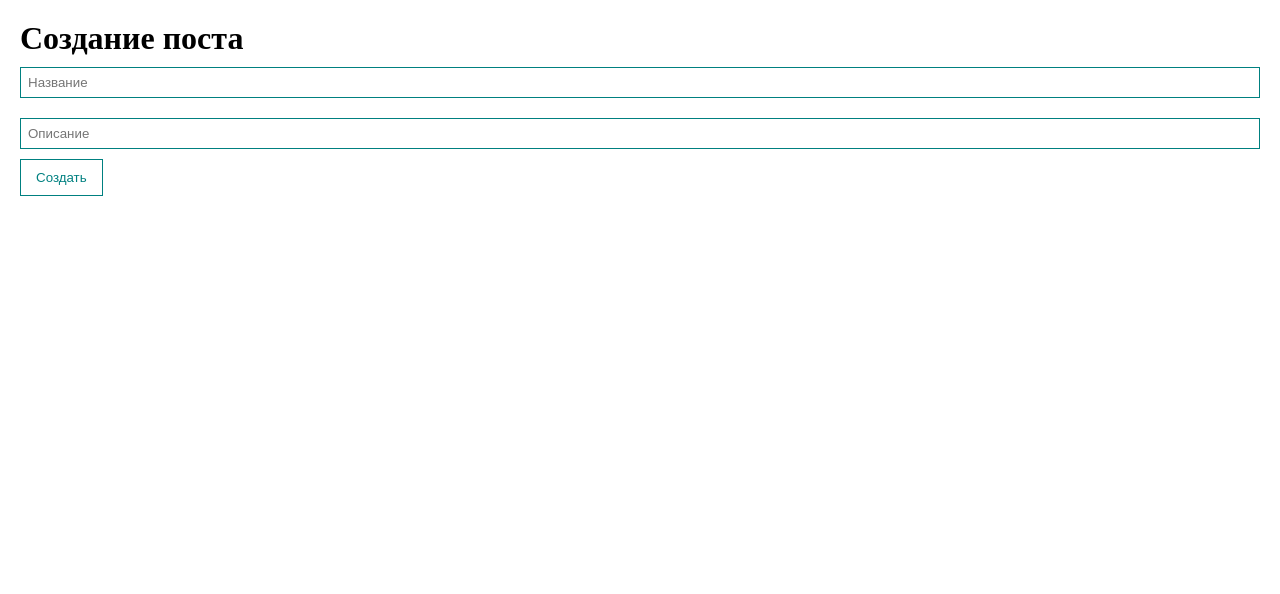
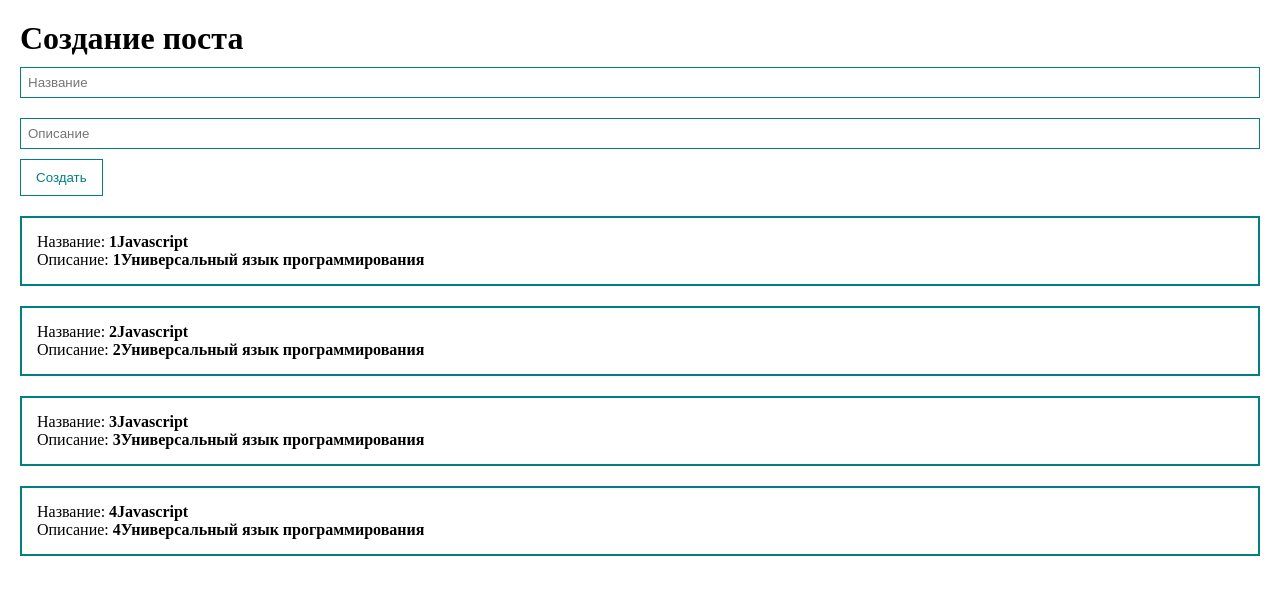
Before and after one commit to ViolettaFilimonova/Vue3, a Vue app: page / in a window 1280 px wide. Shown: the top 594 px of the page. Built offline with nearby package versions, Linux system fonts and the light colour scheme; the HTML template or start-up script is replaced by a standard one.

Commit message:
props && emit

```diff
--- a/src/App.vue
+++ b/src/App.vue
@@ -1,7 +1,7 @@
 <template>
 <div>
-  <post-form/>
-  <post-list/>
+  <post-form @createP="createPost"/>
+  <post-list :posts="posts"/>
 </div>
 </template>
 <script>
@@ -9,7 +9,6 @@ import PostForm from "@/Components/PostForm";
 import PostList from "@/Components/PostList";
 export default {
   components: {PostList, PostForm},
-  props:[],
   data(){
     return{
       posts:[
@@ -18,20 +17,11 @@ export default {
         {id:3, title: '3Javascript', text: '3Универсальный язык программирования'},
         {id:3, title: '4Javascript', text: '4Универсальный язык программирования'}
       ],
-      title: '',
-      text: ''
     }
   },
   methods:{
-    createPost(e){
-      const newPost = {
-        id: Date.now(),
-        title: this.title,
-        text: this.text
-      }
-      this.posts.push(newPost)
-      this.title = ''
-      this.text = ''
+    createPost(post){
+      this.posts.push(post)
     }
   }
 }
--- a/src/Components/PostForm.vue
+++ b/src/Components/PostForm.vue
@@ -2,8 +2,8 @@
   <div>
     <form @submit.prevent class="form">
       <h1 class="form__title">Создание поста</h1>
-      <input v-model="title"  class="form__input" type="text" placeholder="Название">
-      <input v-model="text"  class="form__input" type="text" placeholder="Описание">
+      <input v-model="post.title"  class="form__input" type="text" placeholder="Название">
+      <input v-model="post.text"  class="form__input" type="text" placeholder="Описание">
       <button @click="createPost" class="form__button">Создать</button>
     </form>
   </div>
@@ -11,7 +11,27 @@
 
 <script>
 export default {
-  name: 'PostForm'
+  name: 'PostForm',
+  props:{
+  },
+  data(){
+    return{
+      post:{
+        title: '',
+        text: '',
+      }
+    }
+  },
+  methods:{
+    createPost(e){
+      this.post.id =  Date.now()
+      this.$emit('createP', this.post)
+      this.post = {
+        title: '',
+        text: ''
+      }
+    }
+  }
 }
 </script>
 
--- a/src/Components/PostList.vue
+++ b/src/Components/PostList.vue
@@ -7,7 +7,12 @@
 
 <script>
 export default {
-
+  name: 'PostList',
+  props:{
+    posts:{
+      type:Array,
+    }
+  }
 }
 </script>
 
```
